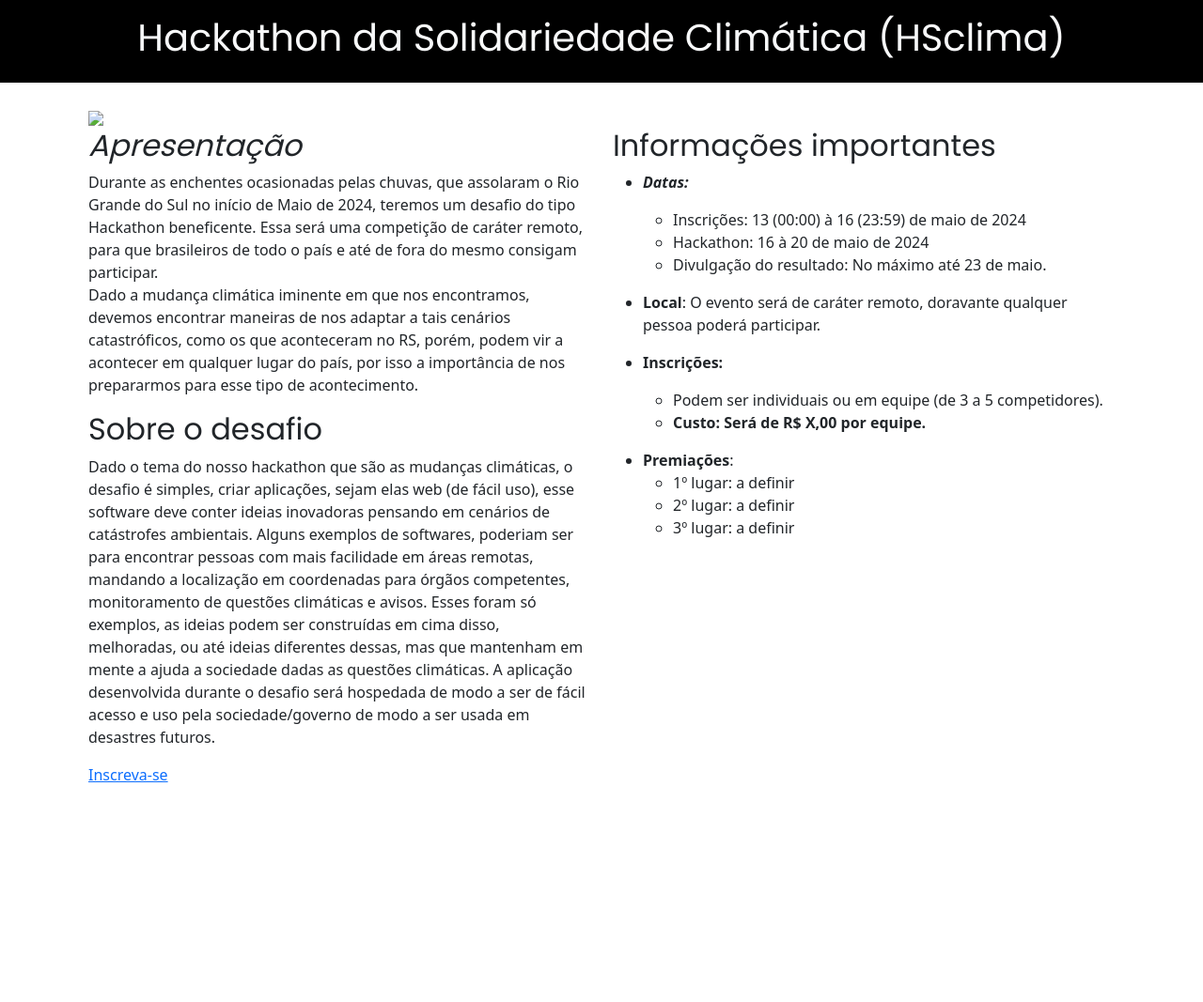
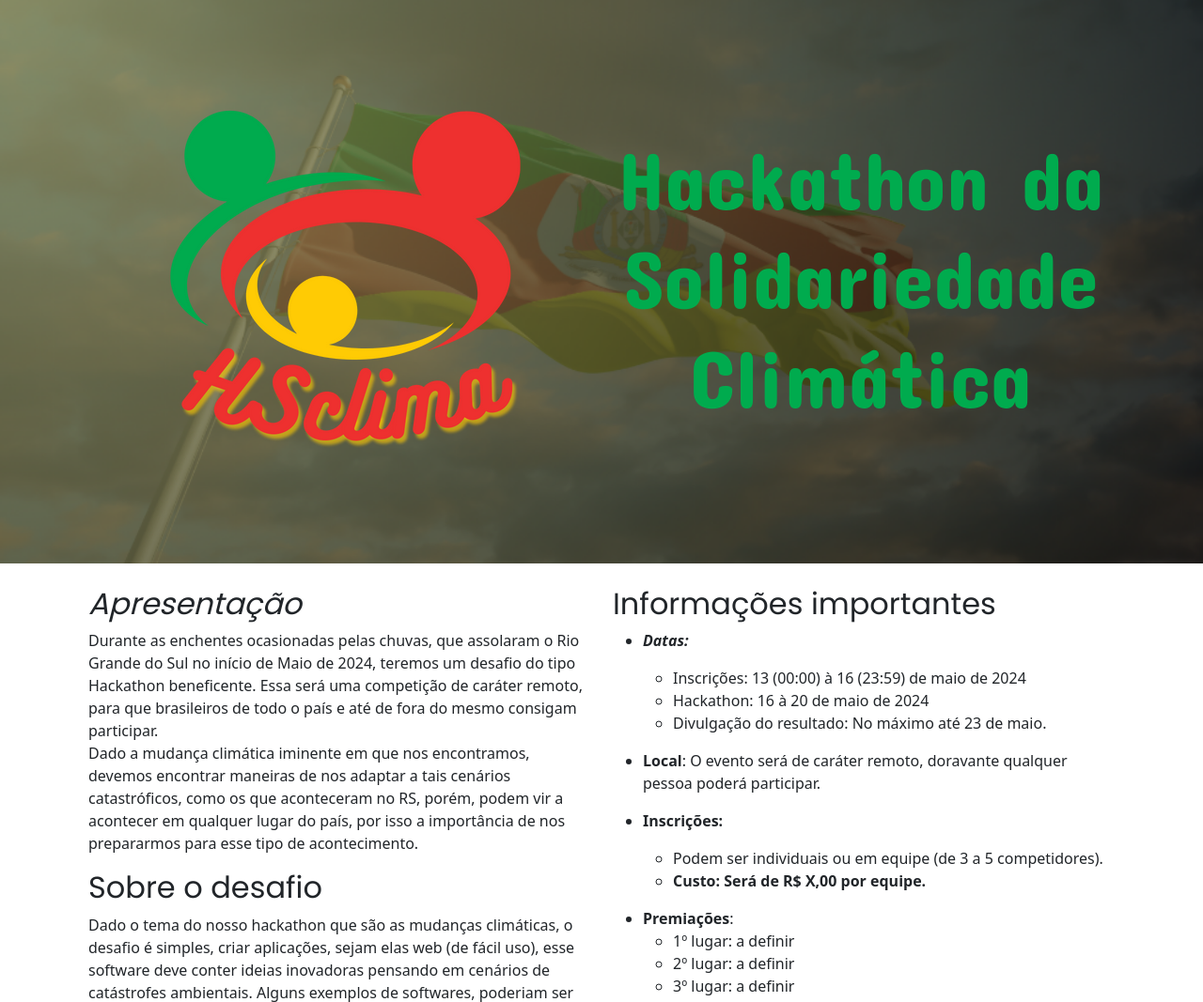
Before and after one commit to RamonXXII/Hackathon-da-Solidariedade-Clim-tica-HSclima-, a plain HTML site: page index.html in a window 1280 px wide. Shown: the top 1067 px of the page at 94% size. Before the commit the page ends 861 px from the top, so only its background shows below. Drawn offline with nearby package versions, Linux system fonts and the light colour scheme.

Commit message:
feat: banner 🍔

```diff
--- a/index.html
+++ b/index.html
@@ -1,36 +1,59 @@
 <!DOCTYPE html>
 <html lang="pt-br">
+
 <head>
 	<meta charset="UTF-8">
 	<meta name="viewport" content="width=device-width, initial-scale=1.0">
-	<link href="https://cdn.jsdelivr.net/npm/bootstrap@5.3.3/dist/css/bootstrap.min.css" rel="stylesheet" integrity="sha384-QWTKZyjpPEjISv5WaRU9OFeRpok6YctnYmDr5pNlyT2bRjXh0JMhjY6hW+ALEwIH" crossorigin="anonymous">
+	<link href="https://cdn.jsdelivr.net/npm/bootstrap@5.3.3/dist/css/bootstrap.min.css" rel="stylesheet"
+		integrity="sha384-QWTKZyjpPEjISv5WaRU9OFeRpok6YctnYmDr5pNlyT2bRjXh0JMhjY6hW+ALEwIH" crossorigin="anonymous">
 	<link rel="stylesheet" href="styles.css">
 	<link rel="stylesheet" href="https://fonts.googleapis.com/css?family=Poppins&display=swap">
+	<link rel="preconnect" href="https://fonts.googleapis.com">
+	<link rel="preconnect" href="https://fonts.gstatic.com" crossorigin>
+	<link href="https://fonts.googleapis.com/css2?family=Concert+One&display=swap" rel="stylesheet">
 	<title>HSclima</title>
 
 <body>
 	<section>
-			<div class="col-12 p-3 text-center text-light bg-black">
-				<h1>Hackathon da Solidariedade Climática (HSclima)</h1>
+		<div class="row" id="banner">
+			<div class="col-6 text-center text-light">
+				<img src="./img/logo-hsclima.png"></img>
+			</div>
+			<div class="col-6 text-center text-light vertical-align d-flex align-items-center">
+				<h1>Hackathon da Solidariedade Climática</h1>
+			</div>
 		</div>
 	</section>
 
 	<main>
 		<div class="container p-4">
-				<img src="./img/logo.png"></img>
 			<div class="row">
 				<div class="col-6">
-						<em><b><h2>Apresentação</h2></b></em>
+					<em><b>
+							<h2>Apresentação</h2>
+						</b></em>
 
 					<p>
-							Durante as enchentes ocasionadas pelas chuvas, que assolaram o Rio Grande do Sul no início de Maio de 2024, teremos um desafio do tipo Hackathon beneficente. Essa será uma competição de caráter remoto, para que brasileiros de todo o país e até de fora do mesmo consigam participar.
+						Durante as enchentes ocasionadas pelas chuvas, que assolaram o Rio Grande do Sul no início de
+						Maio de 2024, teremos um desafio do tipo Hackathon beneficente. Essa será uma competição de
+						caráter remoto, para que brasileiros de todo o país e até de fora do mesmo consigam participar.
 						<br>
-							Dado a mudança climática iminente em que nos encontramos, devemos encontrar maneiras de nos adaptar a tais cenários catastróficos, como os que aconteceram no RS, porém, podem vir a acontecer em qualquer lugar do país, por isso a importância de nos prepararmos para esse tipo de acontecimento.
+						Dado a mudança climática iminente em que nos encontramos, devemos encontrar maneiras de nos
+						adaptar a tais cenários catastróficos, como os que aconteceram no RS, porém, podem vir a
+						acontecer em qualquer lugar do país, por isso a importância de nos prepararmos para esse tipo de
+						acontecimento.
 					</p>
 					<h2>Sobre o desafio</h2>
 					<p>
-							Dado o tema do nosso hackathon que são as mudanças climáticas, o desafio é simples, criar aplicações, sejam elas web (de fácil uso), esse software deve conter ideias inovadoras pensando em cenários de catástrofes ambientais. Alguns exemplos de softwares, poderiam ser para encontrar pessoas com mais facilidade em áreas remotas, mandando a localização em coordenadas para órgãos competentes, monitoramento de questões climáticas e avisos. Esses foram só exemplos, as ideias podem ser construídas em cima disso, melhoradas, ou até ideias diferentes dessas, mas que mantenham em mente a ajuda a sociedade dadas as questões climáticas.
-							A aplicação desenvolvida durante o desafio será hospedada de modo a ser de fácil acesso e uso pela sociedade/governo de modo a ser usada em desastres futuros.
+						Dado o tema do nosso hackathon que são as mudanças climáticas, o desafio é simples, criar
+						aplicações, sejam elas web (de fácil uso), esse software deve conter ideias inovadoras pensando
+						em cenários de catástrofes ambientais. Alguns exemplos de softwares, poderiam ser para encontrar
+						pessoas com mais facilidade em áreas remotas, mandando a localização em coordenadas para órgãos
+						competentes, monitoramento de questões climáticas e avisos. Esses foram só exemplos, as ideias
+						podem ser construídas em cima disso, melhoradas, ou até ideias diferentes dessas, mas que
+						mantenham em mente a ajuda a sociedade dadas as questões climáticas.
+						A aplicação desenvolvida durante o desafio será hospedada de modo a ser de fácil acesso e uso
+						pela sociedade/governo de modo a ser usada em desastres futuros.
 					</p>
 				</div>
 
@@ -51,7 +74,8 @@
 						</li>
 						<li>
 							<p>
-									<b>Local</b>: O evento será de caráter remoto, doravante qualquer pessoa poderá participar.
+								<b>Local</b>: O evento será de caráter remoto, doravante qualquer pessoa poderá
+								participar.
 							</p>
 						</li>
 						<li>
@@ -92,6 +116,9 @@
 			</div>
 	</main>
 
-    	<script src="https://cdn.jsdelivr.net/npm/bootstrap@5.3.3/dist/js/bootstrap.bundle.min.js" integrity="sha384-YvpcrYf0tY3lHB60NNkmXc5s9fDVZLESaAA55NDzOxhy9GkcIdslK1eN7N6jIeHz" crossorigin="anonymous"></script>
+	<script src="https://cdn.jsdelivr.net/npm/bootstrap@5.3.3/dist/js/bootstrap.bundle.min.js"
+		integrity="sha384-YvpcrYf0tY3lHB60NNkmXc5s9fDVZLESaAA55NDzOxhy9GkcIdslK1eN7N6jIeHz"
+		crossorigin="anonymous"></script>
 </body>
+
 </html>
--- a/styles.css
+++ b/styles.css
@@ -1,15 +1,36 @@
-header{
+header {
   background-color: #000;
   color: #fff;
   padding: 10px;
   text-align: center;
-
 }
-#page-title{
+#page-title {
   font-size: 1.5em;
   margin-top: 10px;
 }
 
-h1,h2,h3,h4,h5,h6{
-    font-family: 'Poppins', sans-serif
+h1,
+h2,
+h3,
+h4,
+h5,
+h6 {
+  font-family: "Poppins", sans-serif;
 }
+
+#banner {
+  background-image: url("./img/banner.png");
+  background-attachment: fixed;
+  background-position: center;
+  background-repeat: no-repeat;
+  background-size: cover;
+  color: #fff;
+  padding: 100px;
+  text-align: center;
+}
+
+#banner h1 {
+  font-size: 5.5em;
+  font-family: "Concert One", sans-serif;
+  color: #00ab4e;
+}
```
Also changed, not shown: fonts/BroncoPersonalUse.ttf (added), img/banner.png (added). Lines whose indentation alone changed are shown as unchanged.
